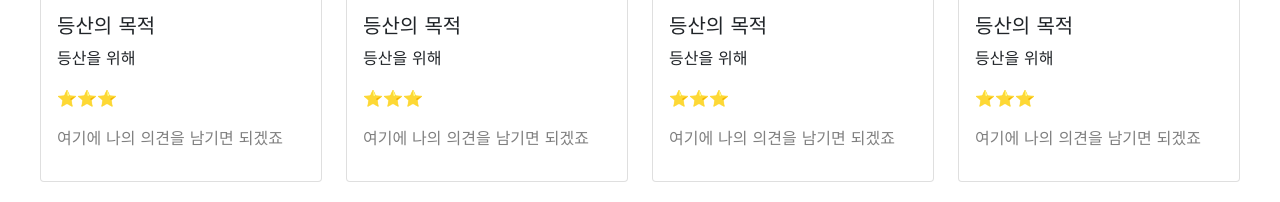
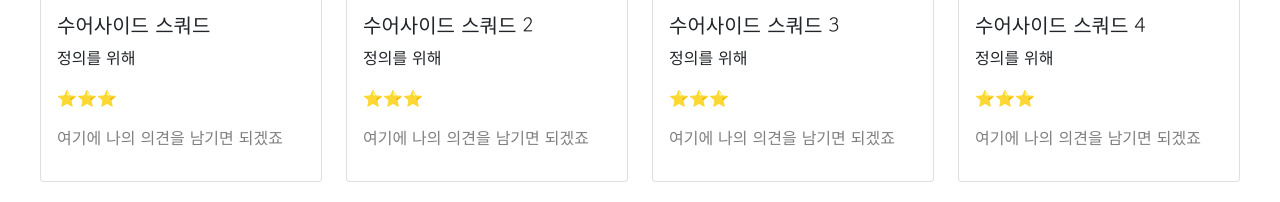
Before and after one commit to hanjoon1025/mypage, a plain HTML site: page index.html in a window 1280 px wide. Shown: the part 734-936 px from the top of the page. Drawn offline with nearby package versions, Linux system fonts and the light colour scheme.

Commit message:
Update index.html

```diff
--- a/index.html
+++ b/index.html
@@ -112,8 +112,8 @@
                     <img src="https://movie-phinf.pstatic.net/20210728_221/1627440327667GyoYj_JPEG/movie_image.jpg"
                         class="card-img-top" alt="...">
                     <div class="card-body">
-                        <h5 class="card-title">등산의 목적</h5>
-                        <p class="card-text">등산을 위해</p>
+                        <h5 class="card-title">수어사이드 스쿼드</h5>
+                        <p class="card-text">정의를 위해</p>
                         <p>⭐⭐⭐</p>
                         <p class="mycomment">여기에 나의 의견을 남기면 되겠죠</p>
                     </div>
@@ -124,8 +124,8 @@
                     <img src="https://movie-phinf.pstatic.net/20210728_221/1627440327667GyoYj_JPEG/movie_image.jpg"
                         class="card-img-top" alt="...">
                     <div class="card-body">
-                        <h5 class="card-title">등산의 목적</h5>
-                        <p class="card-text">등산을 위해</p>
+                        <h5 class="card-title">수어사이드 스쿼드 2</h5>
+                        <p class="card-text">정의를 위해</p>
                         <p>⭐⭐⭐</p>
                         <p class="mycomment">여기에 나의 의견을 남기면 되겠죠</p>
                     </div>
@@ -136,8 +136,8 @@
                     <img src="https://movie-phinf.pstatic.net/20210728_221/1627440327667GyoYj_JPEG/movie_image.jpg"
                         class="card-img-top" alt="...">
                     <div class="card-body">
-                        <h5 class="card-title">등산의 목적</h5>
-                        <p class="card-text">등산을 위해</p>
+                        <h5 class="card-title">수어사이드 스쿼드 3</h5>
+                        <p class="card-text">정의를 위해</p>
                         <p>⭐⭐⭐</p>
                         <p class="mycomment">여기에 나의 의견을 남기면 되겠죠</p>
                     </div>
@@ -148,8 +148,8 @@
                     <img src="https://movie-phinf.pstatic.net/20210728_221/1627440327667GyoYj_JPEG/movie_image.jpg"
                         class="card-img-top" alt="...">
                     <div class="card-body">
-                        <h5 class="card-title">등산의 목적</h5>
-                        <p class="card-text">등산을 위해</p>
+                        <h5 class="card-title">수어사이드 스쿼드 4</h5>
+                        <p class="card-text">정의를 위해</p>
                         <p>⭐⭐⭐</p>
                         <p class="mycomment">여기에 나의 의견을 남기면 되겠죠</p>
                     </div>
```
